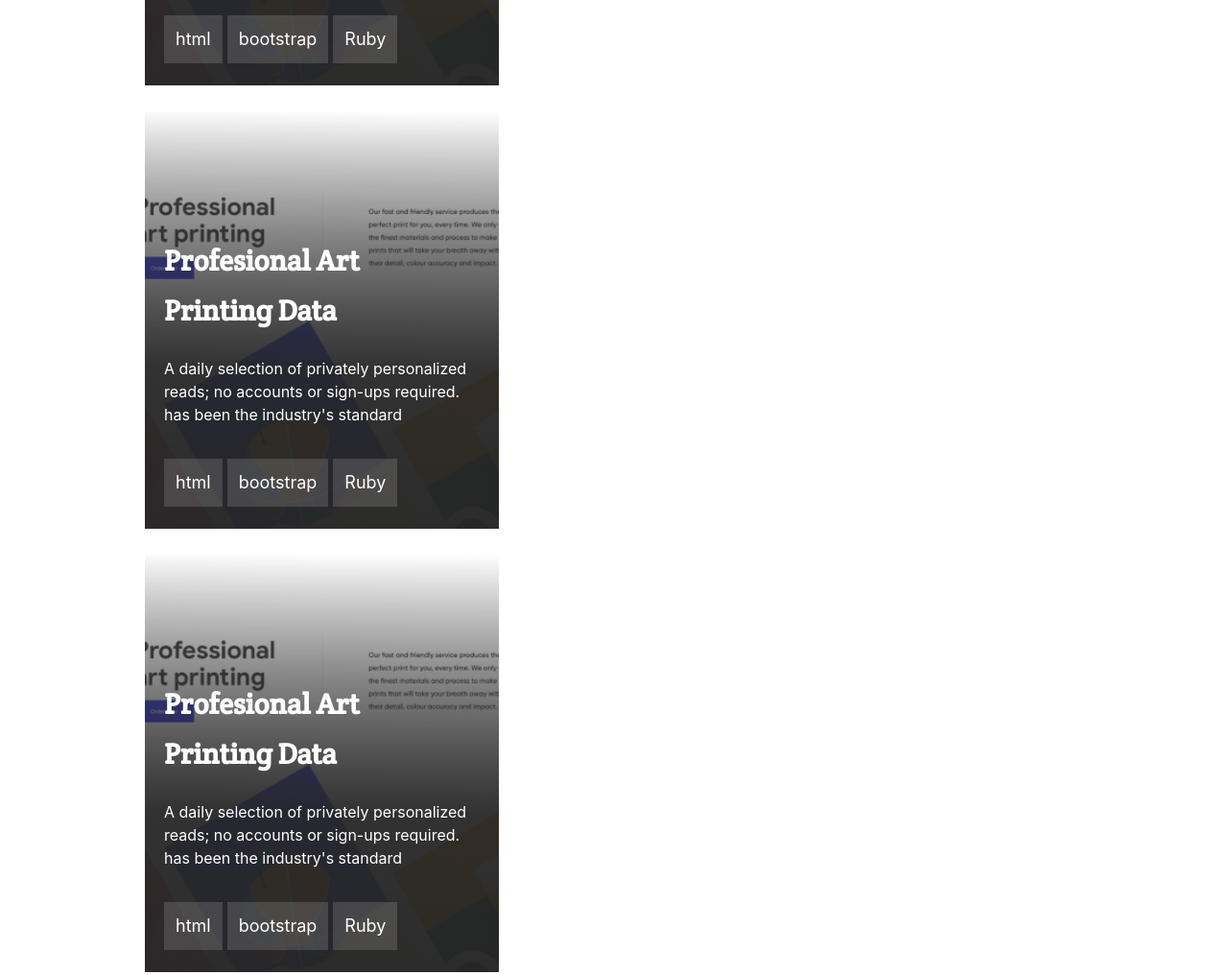
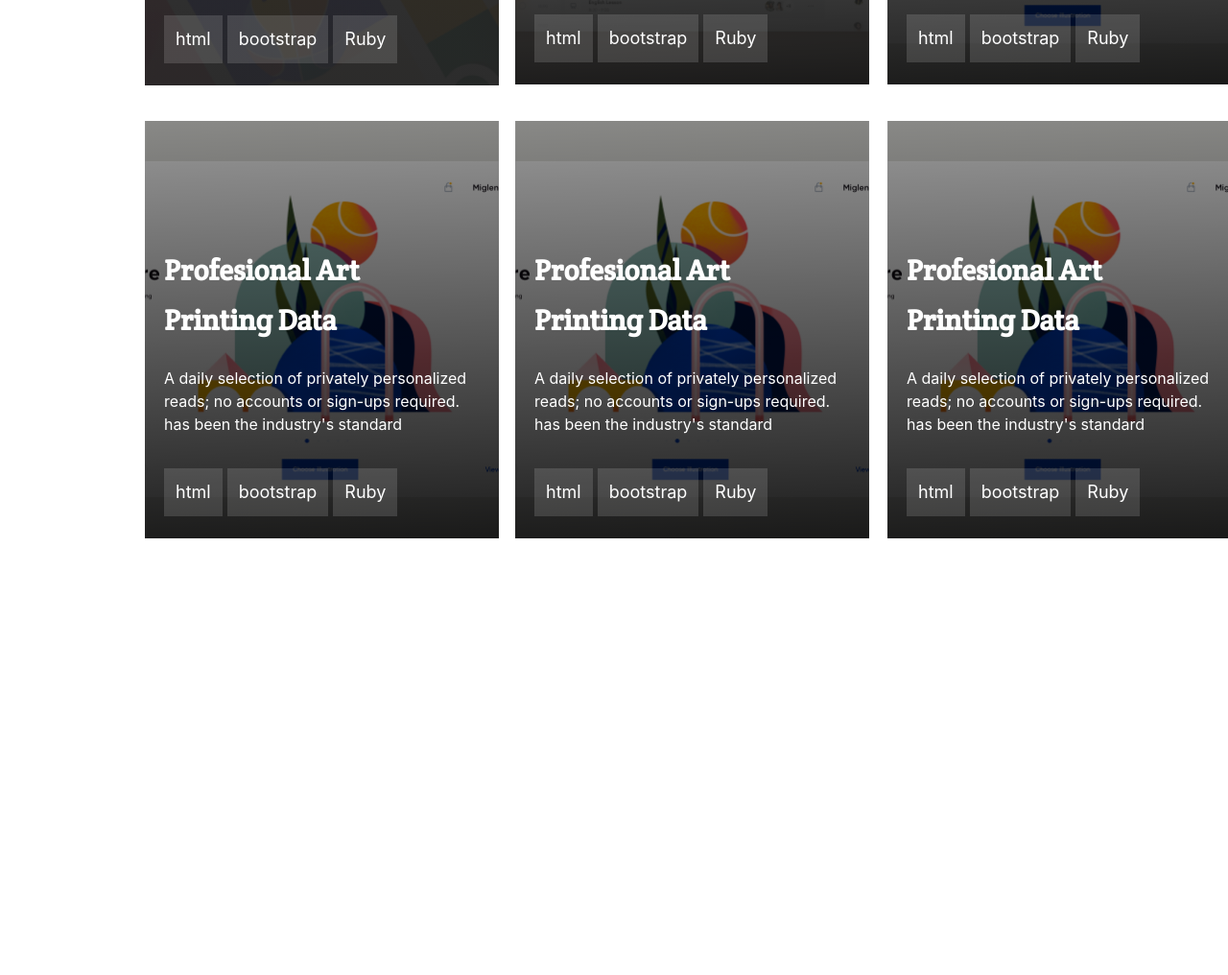
Before and after one commit to MarcoDDM/portfolio-project, a plain HTML site: page index.html in a window 1280 px wide. Shown: the part 1969-2985 px from the top of the page at 96% size. Drawn offline with Linux system fonts and the light colour scheme; a web font is replaced by a local one.

Commit message:
Add works section on desktop version

```diff
--- a/style.css
+++ b/style.css
@@ -163,8 +163,6 @@ body {
   width: 327px;
   height: 237px;
   background: url(images/card-project-1.png);
-
-  /* align-content: center; */
   flex-wrap: inherit;
   display: flex;
   justify-content: center;
@@ -927,12 +925,97 @@ body {
   .card button {
     display: none;
   }
+  .card:hover button {
+    display: flex;
+    top: 388px;
+  }
 
   .card ul {
     top: 345px;
   }
 
+  .card:hover h3,
+  .card:hover p,
+  .card:hover ul {
+    opacity: 0;
+  }
+
   .card:hover {
-    background-image: url(images/card-project.png);
+    background-image: url(images/card1.png);
+  }
+
+  .two {
+    top: 782px;
+    left: 521px;
+    background-image: linear-gradient(
+        178deg,
+        rgb(0 0 0 / 40%) -1.25%,
+        hsl(0deg 0% 0%) 123%
+      ),
+      url(images/card3.png);
+  }
+
+  .two:hover {
+    background-image: url(images/card3.png);
+  }
+
+  .three {
+    top: 782px;
+    left: 909px;
+    background-image: linear-gradient(
+        178deg,
+        rgb(0 0 0 / 40%) -1.25%,
+        hsl(0deg 0% 0%) 123%
+      ),
+      url(images/card2.png);
+  }
+
+  .three:hover {
+    background-image: url(images/card2.png);
+  }
+
+  .four {
+    top: 1255px;
+    left: 135px;
+    background-image: linear-gradient(
+        178deg,
+        rgb(0 0 0 / 40%) -1.25%,
+        hsl(0deg 0% 0%) 123%
+      ),
+      url(images/card2.png);
+  }
+
+  .four:hover {
+    background-image: url(images/card2.png);
+  }
+
+  .five {
+    top: 1255px;
+    left: 521px;
+    background-image: linear-gradient(
+        178deg,
+        rgb(0 0 0 / 40%) -1.25%,
+        hsl(0deg 0% 0%) 123%
+      ),
+      url(images/card2.png);
+  }
+
+  .five:hover {
+    background-image: url(images/card2.png);
+  }
+
+  .six {
+    top: 1255px;
+    left: 909px;
+    background-image: linear-gradient(
+        178deg,
+        rgb(0 0 0 / 40%) -1.25%,
+        hsl(0deg 0% 0%) 123%
+      ),
+      url(images/card2.png);
+  }
+
+  .six:hover {
+    background-image: url(images/card2.png);
   }
 }
```
Also changed, not shown: images/card1.png (added), images/card2.png (added), images/card3.png (added).
